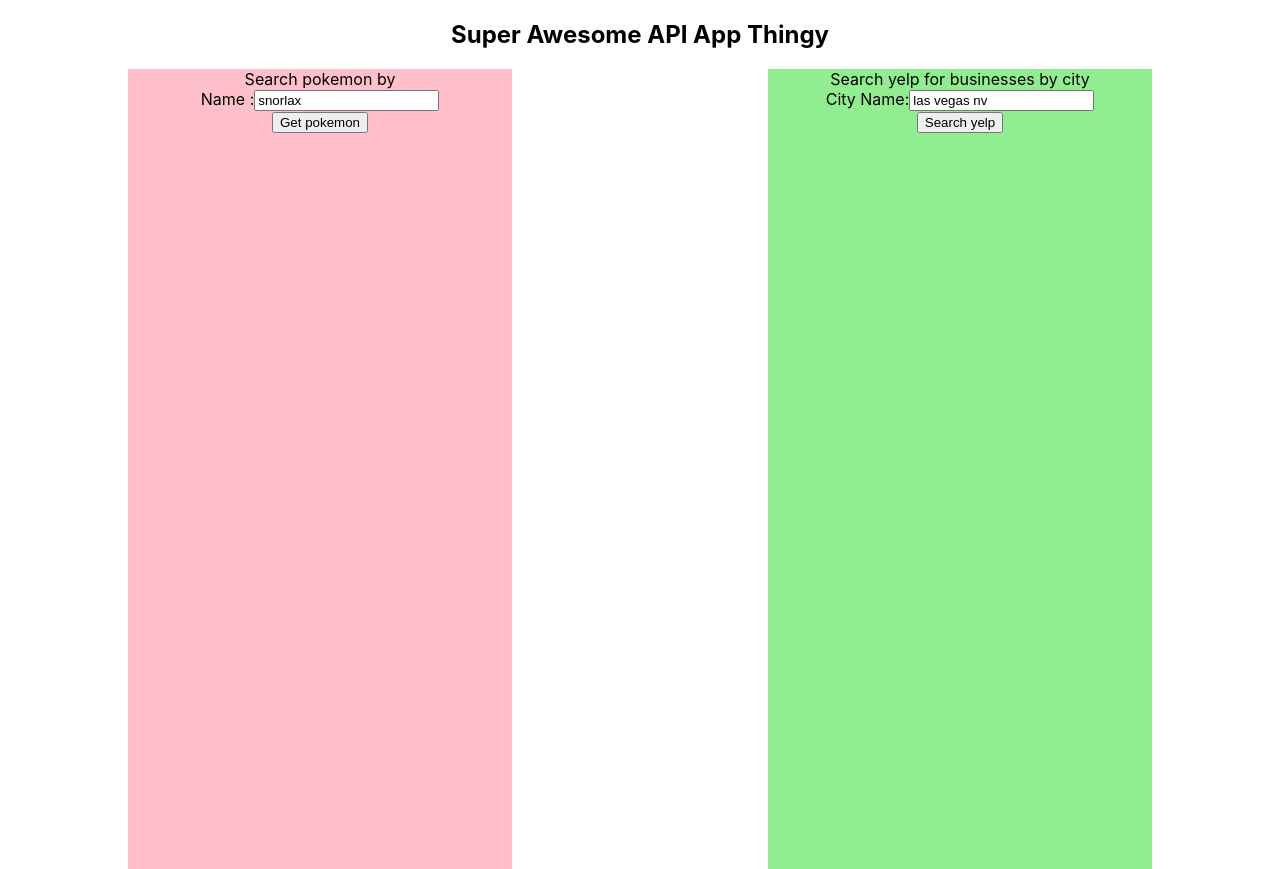
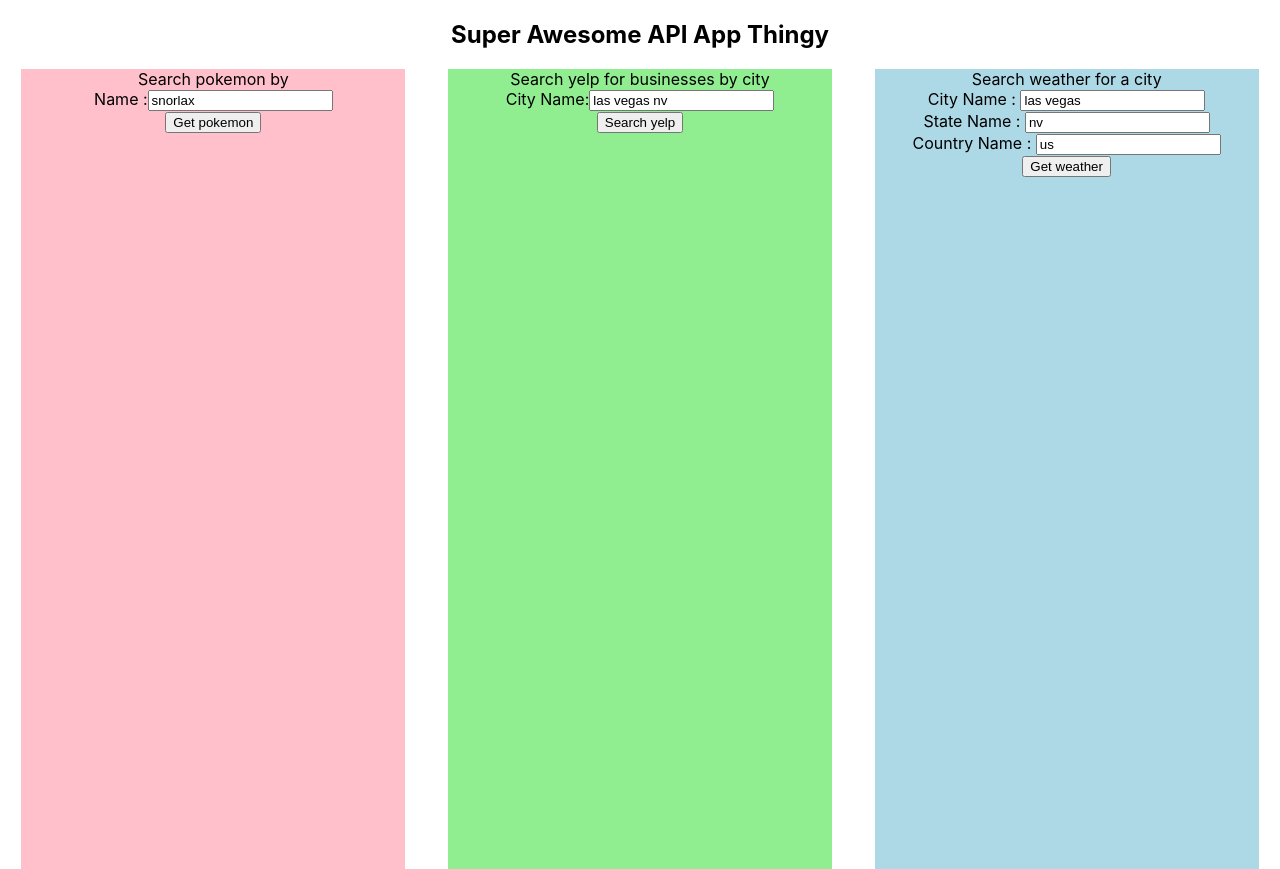
Before and after one commit to CadillacJack42/half-baked-api, a React (Create React App) app: page / in a window 1280 px wide. Built offline with nearby package versions, Linux system fonts and the light colour scheme.

Commit message:
feat: weather api returns weather data based on latitude and longitude of city, state, country provided to geolocate api

```diff
--- a/src/App.js
+++ b/src/App.js
@@ -1,6 +1,6 @@
 import PokemonSearch from './PokemonSearch';
 import YelpSearch from './YelpSearch';
-// import WeatherSearch from './WeatherSearch';
+import WeatherSearch from './WeatherSearch';
 import './App.css';
 
 function App() {
@@ -10,9 +10,8 @@ function App() {
       <div className="api-container">
         <PokemonSearch />
         <YelpSearch />
+        <WeatherSearch />
       </div>
-
-      {/* stretch goal: <WeatherSearch /> */}
     </div>
   );
 }
--- a/src/WeatherSearch.js
+++ b/src/WeatherSearch.js
@@ -1,23 +1,46 @@
-// import { useState } from 'react';
+import { useState } from 'react';
 
 export default function WeatherSearch() {
   // you'll need to track your weather search results, the loading state, and a form field for location with a default value.
+  const netlifyURL = `/.netlify/functions/weather`;
 
-  // async function handleWeatherSubmit(e) {
-  //   e.preventDefault();
+  const [cityName, setCityName] = useState('las vegas');
+  const [stateName, setStateName] = useState('nv');
+  const [countryName, setCountryName] = useState('us');
 
-  //       // set the loading state to true
-  //       // use fetch to make a request to your netlify weather function. Be sure to pass the location as a query param in the URL
+  const [isLoading, setIsLoading] = useState(false);
 
-  //       // put the jsonified data in state and set the loading state to false
-  // }
+  const [lat, setLat] = useState('');
+  const [lon, setLon] = useState('');
+
+  const [queryResults, setQueryResults] = useState('');
+
+  async function handleWeatherSubmit(e) {
+    e.preventDefault();
+    setIsLoading(true);
+    const response = await fetch(`${netlifyURL}?q=${cityName},${stateName},${countryName}}`);
+    const json = await response.json();
+    setQueryResults(json);
+    console.log(json);
+  }
 
   return (
     <section className="weather">
       {/* make the fetch on submit */}
-      <form>
+      <form onSubmit={handleWeatherSubmit}>
         Search weather for a city
         {/* add inputs/labels for city name, state, and country, using all the things we need with react forms. Don't forget to use the value property to sync these up with the default values in react state */}
+        <label>
+          City Name : <input value={cityName} onChange={(e) => setCityName(e.target.value)}></input>
+        </label>
+        <label>
+          State Name :{' '}
+          <input value={stateName} onChange={(e) => setStateName(e.target.value)}></input>
+        </label>
+        <label>
+          Country Name :{' '}
+          <input value={countryName} onChange={(e) => setCountryName(e.target.value)}></input>
+        </label>
         <button>Get weather</button>
       </form>
       {/* Make a ForecastList component to import and use here. Use a ternery to display a loading spinner (make a <Spinner /> component for this) if the data is still loading. */}
```
Also changed, not shown: 1 other file (tests, documents, lock files or other folders).
